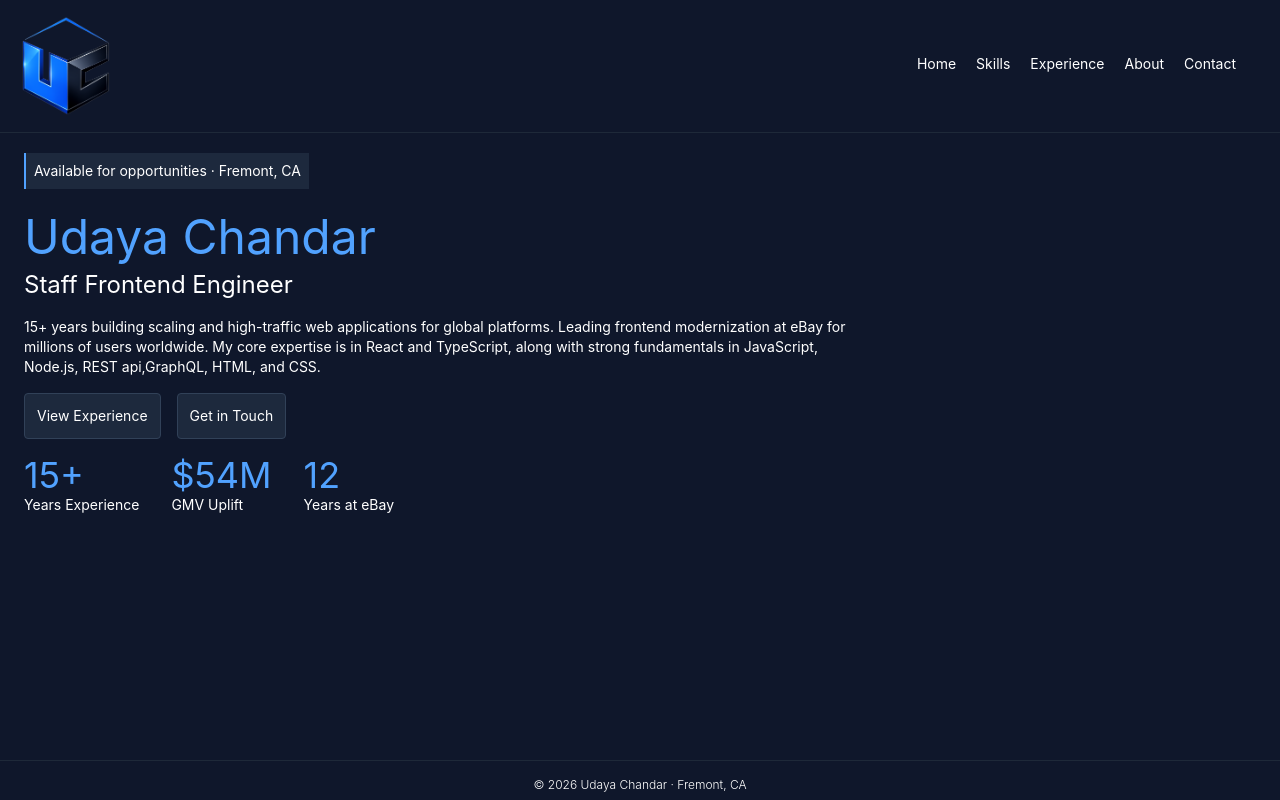
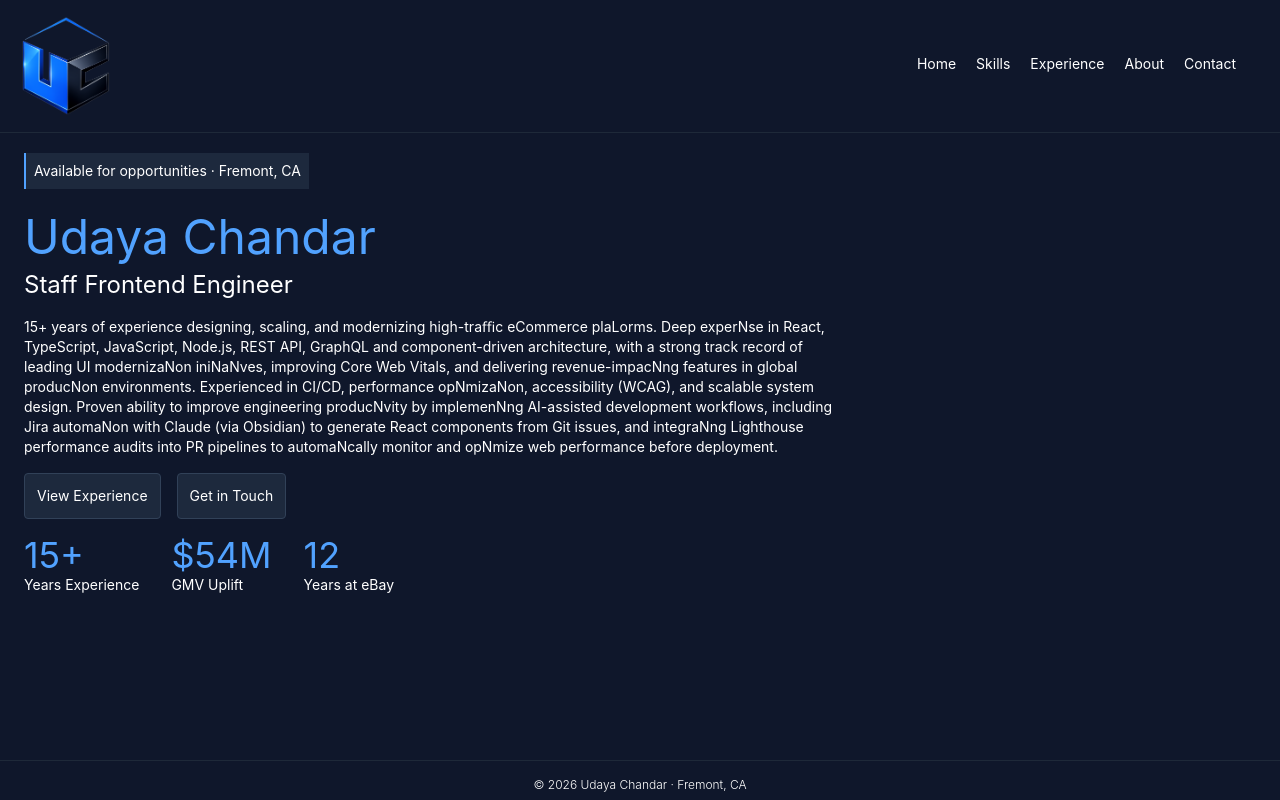
Before and after one commit to udayamca/udaya-profile, a React (Vite) app: page / in a window 1280 px wide. Built offline with nearby package versions, Linux system fonts and the light colour scheme.

Commit message:
fix: adding content

```diff
--- a/src/pages/Home.tsx
+++ b/src/pages/Home.tsx
@@ -15,11 +15,18 @@ export default function Home() {
           Staff Frontend Engineer
         </p>
         <p className="mt-2 sm:mt-4 sm:w-2/3 ">
-          15+ years building scaling and high-traffic web applications for
-          global platforms. Leading frontend modernization at eBay for millions
-          of users worldwide. My core expertise is in React and TypeScript,
-          along with strong fundamentals in JavaScript, Node.js, REST
-          api,GraphQL, HTML, and CSS.
+          15+ years of experience designing, scaling, and modernizing high-traﬃc
+          eCommerce plaLorms. Deep experNse in React, TypeScript, JavaScript,
+          Node.js, REST API, GraphQL and component-driven architecture, with a
+          strong track record of leading UI modernizaNon iniNaNves, improving
+          Core Web Vitals, and delivering revenue-impacNng features in global
+          producNon environments. Experienced in CI/CD, performance opNmizaNon,
+          accessibility (WCAG), and scalable system design. Proven ability to
+          improve engineering producNvity by implemenNng AI-assisted development
+          workflows, including Jira automaNon with Claude (via Obsidian) to
+          generate React components from Git issues, and integraNng Lighthouse
+          performance audits into PR pipelines to automaNcally monitor and
+          opNmize web performance before deployment.
         </p>
         <div className="mt-4 mb-4 gap-4 grid sm:flex">
           <Link
```
